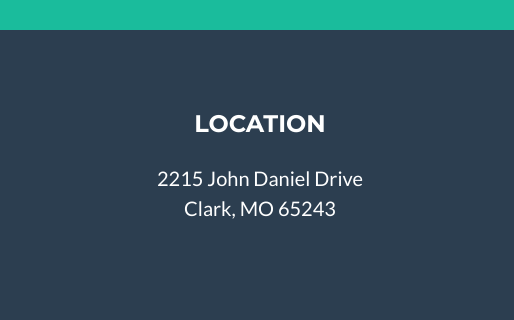
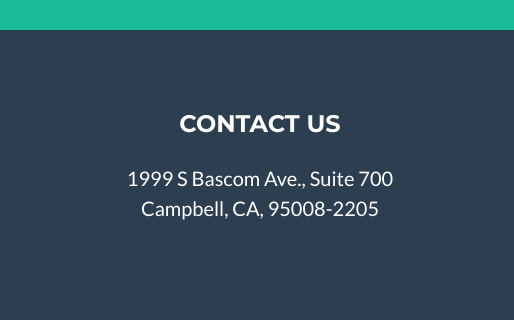
Before and after one commit to earlyagecareinc/earlyagecare.com, a website with bundled scripts: page index.html in a window 1280 px wide. Shown: the part 1939-2259 px from the top of the page, 0-514 px from the left. Built offline with nearby package versions, Linux system fonts and the light colour scheme.

Commit message:
changed address

```diff
--- a/index.html
+++ b/index.html
@@ -274,9 +274,9 @@
 
         <!-- Footer Location -->
         <div class="col-lg-4 mb-5 mb-lg-0">
-          <h4 class="text-uppercase mb-4">Location</h4>
-          <p class="lead mb-0">2215 John Daniel Drive
-            <br>Clark, MO 65243</p>
+          <h4 class="text-uppercase mb-4">Contact Us</h4>
+          <p class="lead mb-0">1999 S Bascom Ave., Suite 700
+            <br>Campbell, CA, 95008-2205</p>
         </div>
 
         <!-- Footer Social Icons -->
```
